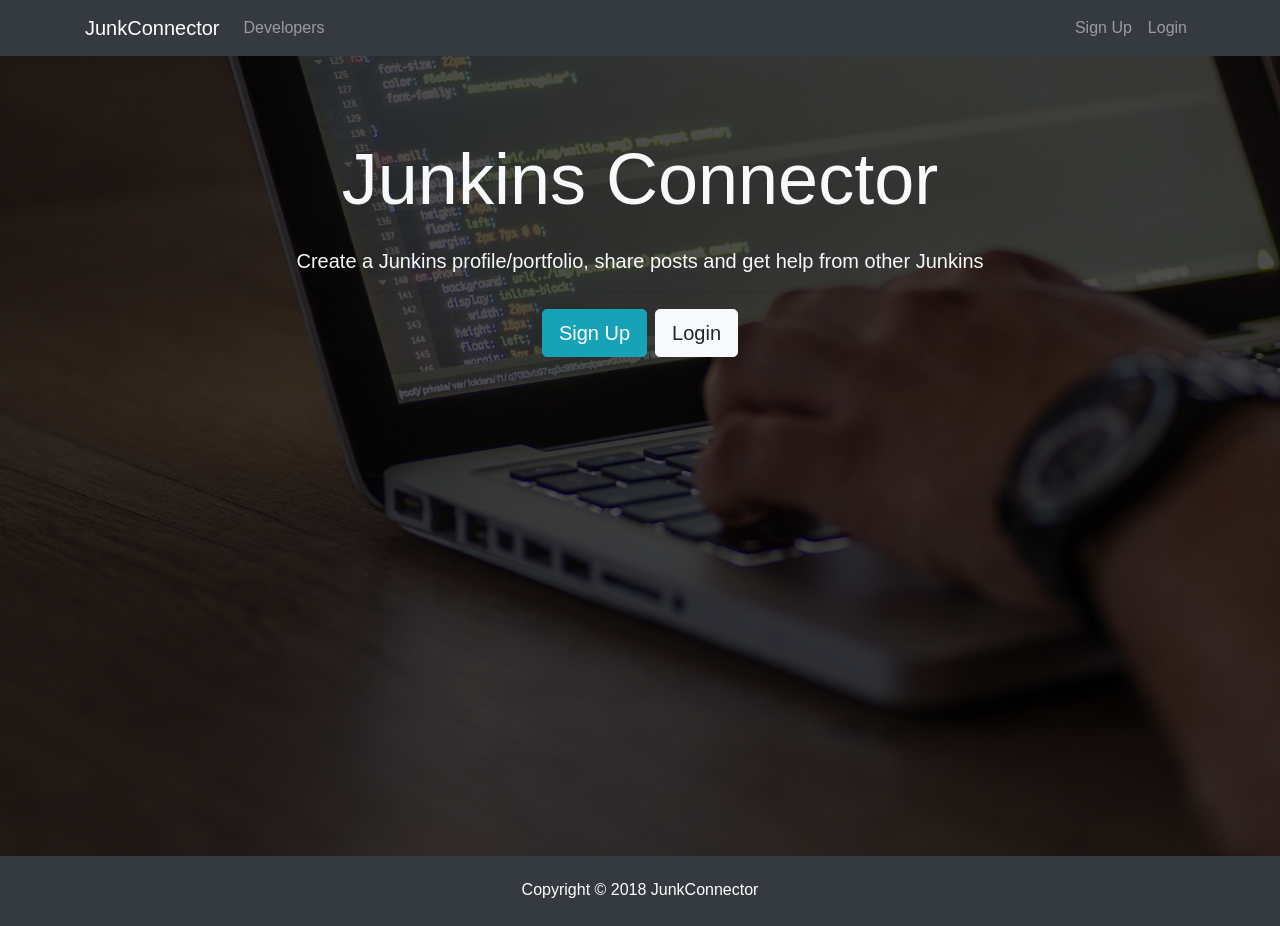
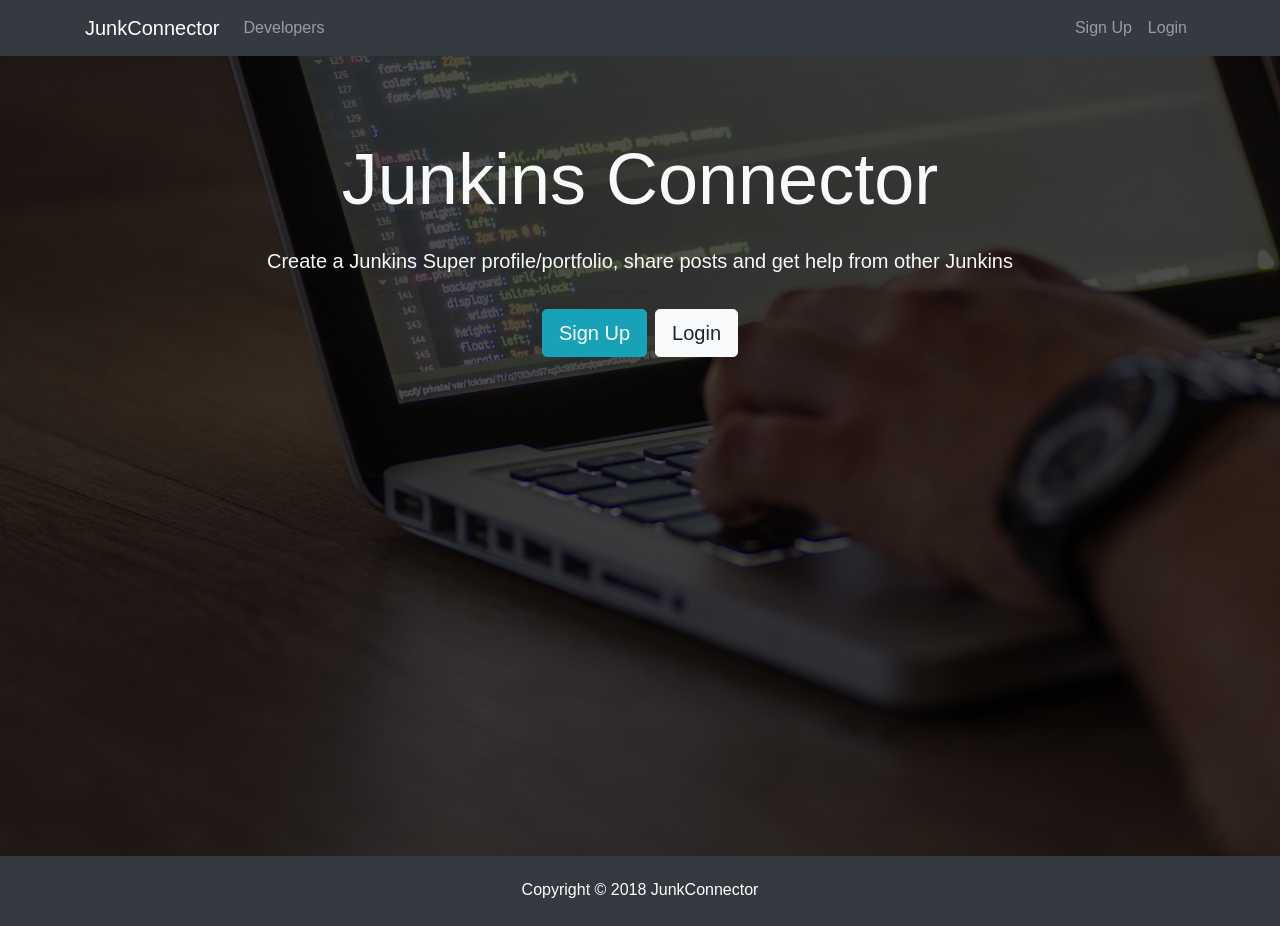
Before and after one commit to geoklown/MERNdevconnect, a React (Create React App) app in the folder client/: page / in a window 1280 px wide. Built offline with nearby package versions, Linux system fonts and the light colour scheme.

Commit message:
intial commit

```diff
--- a/client/src/components/layout/Landing.js
+++ b/client/src/components/layout/Landing.js
@@ -13,8 +13,8 @@ class Landing extends Component {
                   <h1 className="display-3 mb-4">Junkins Connector</h1>
                   <p className="lead">
                     {' '}
-                    Create a Junkins profile/portfolio, share posts and get help
-                    from other Junkins
+                    Create a Junkins Super profile/portfolio, share posts and
+                    get help from other Junkins
                   </p>
                   <hr />
                   <Link to="/register" className="btn btn-lg btn-info mr-2">
```
